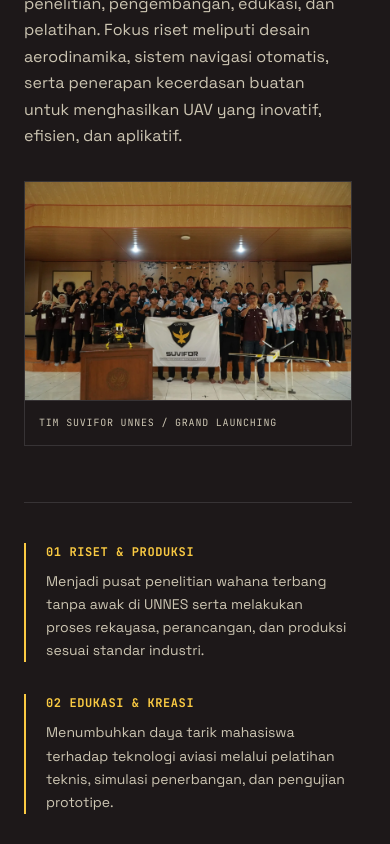
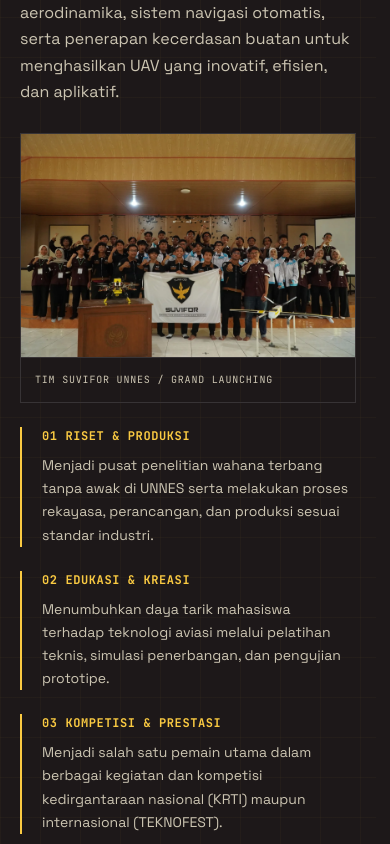
Before and after one commit to Galang-RP/suvivor-unnes-landing-page, a React (Vite) app: page / in a window 390 px wide. Shown: the part 1820-2664 px from the top of the page. Built offline with nearby package versions, Linux system fonts and the light colour scheme.

Commit message:
Refine desktop photo layouts and mobile spacing with section grids

```diff
--- a/src/components/About.css
+++ b/src/components/About.css
@@ -4,18 +4,24 @@
 .about-intro { max-width: 1024px; }
 .about h2 { margin: 0; color: var(--color-text); font: 800 clamp(24px, 3vw, 36px)/1.4 var(--font-display); letter-spacing: -.025em; overflow-wrap: anywhere; }
 .about-description { max-width: 896px; margin: 24px 0 0; color: var(--color-muted); font-size: 18px; line-height: 1.65; }
-.about-photo { max-width: 1024px; margin: 48px 0 0; border: 1px solid var(--color-border); }
+.about-photo { min-width: 0; margin: 0; border: 1px solid var(--color-border); }
 .about-photo img { display: block; width: 100%; height: auto; }
 .about-photo figcaption { padding: 14px 20px; border-top: 1px solid var(--color-border); color: var(--color-muted); font: 11px/1.6 var(--font-mono); letter-spacing: .08em; }
-.about-focus { margin-top: 56px; padding-top: 40px; border-top: 1px solid var(--color-border); display: grid; grid-template-columns: repeat(3, minmax(0, 1fr)); gap: 40px; }
+.about-details { display: grid; grid-template-columns: minmax(0, 1.35fr) minmax(0, 1fr); align-items: center; gap: clamp(32px, 4vw, 64px); margin-top: 48px; }
+.about-focus { display: grid; gap: 28px; min-width: 0; }
 .about-focus article { border-left: 2px solid var(--color-accent); padding-left: 20px; }
 .about-focus h3 { margin: 0 0 8px; color: var(--color-accent); font: 700 12px/1.6 var(--font-mono); letter-spacing: .05em; }
 .about-focus p { margin: 0; font-size: 14px; line-height: 1.65; }
 @media(max-width:767px) {
- .about { padding-block: 80px; }
+ .about { padding: 48px 20px; }
  .about h2 { font-size: clamp(17px, 5.2vw, 24px); }
  .about-description { font-size: 16px; }
- .about-focus { grid-template-columns: 1fr; gap: 32px; }
- .about-photo { margin-top: 32px; }
+ .about-label { margin-bottom: 24px; }
+ .about-description { margin-top: 20px; }
+ .about-details { margin-top: 28px; gap: 24px; }
+ .about-focus { gap: 24px; }
+
  .about-photo figcaption { padding-inline: 14px; font-size: 10px; }
 }
+
+@media(max-width:1023px) { .about-details { grid-template-columns: 1fr; } }
--- a/src/components/About.jsx
+++ b/src/components/About.jsx
@@ -16,6 +16,7 @@
           <h2 id="about-title">WADAH PENELITIAN, PENGEMBANGAN DAN PRODUKSI TEKNOLOGI WAHANA TERBANG TANPA AWAK.</h2>
           <p className="about-description">Semarang State University Flying Object Research (SUVIFOR) merupakan tim riset UAV di bawah naungan UKM Rekayasa Ilmu Pengetahuan dan Teknologi (RIPTEK) Universitas Negeri Semarang. SUVIFOR menjadi wadah mahasiswa yang memiliki minat dan dedikasi dalam bidang UAV dan teknologi kedirgantaraan melalui kegiatan penelitian, pengembangan, edukasi, dan pelatihan. Fokus riset meliputi desain aerodinamika, sistem navigasi otomatis, serta penerapan kecerdasan buatan untuk menghasilkan UAV yang inovatif, efisien, dan aplikatif.</p>
         </div>
+        <div className="about-details">
         <figure className="about-photo">
           <img {...assets['grand-launching-2']} loading="lazy" decoding="async" />
           <figcaption>TIM SUVIFOR UNNES / GRAND LAUNCHING</figcaption>
@@ -28,6 +29,7 @@
             </article>
           ))}
         </div>
+        </div>
       </div>
     </section>
   )
--- a/src/components/Hero.css
+++ b/src/components/Hero.css
@@ -408,3 +408,14 @@
     display: none;
   }
 }
+
+/* Preserve the original mobile photo; crop only desktop displays. */
+@media (min-width: 1024px) {
+  .hero-visual img {
+    aspect-ratio: 16 / 9;
+    height: auto;
+    max-height: none;
+    object-fit: cover;
+    object-position: center 55%;
+  }
+}
--- a/src/index.css
+++ b/src/index.css
@@ -57,3 +57,12 @@
   * { scrollbar-color: auto; }
   .page-scroll-progress { display: none; }
 }
+
+/* Shared blueprint texture ties the content sections together. */
+main > section:not(.hero) {
+  background-image: linear-gradient(#faca4208 1px, transparent 1px), linear-gradient(90deg, #faca4208 1px, transparent 1px);
+  background-size: 56px 56px;
+}
+@media(max-width:767px) {
+  main > section:not(.hero) { background-size: 40px 40px; }
+}
```
